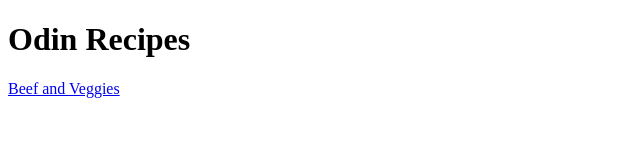
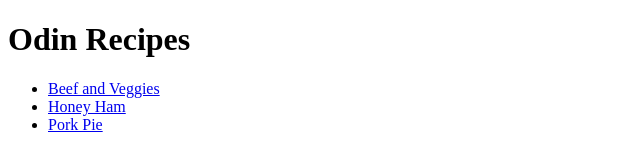
Before and after one commit to btjo/odin-recipes, a plain HTML site: page index.html in a window 1280 px wide. Shown: the whole page, without its empty margins (0-640 px from the left). Drawn offline with Linux system fonts and the light colour scheme.

Commit message:
Add recipe links

```diff
--- a/index.html
+++ b/index.html
@@ -6,6 +6,11 @@
 </head>
 <body>
     <h1>Odin Recipes</h1>
-    <a href="./recipes/beef-veggies.html">Beef and Veggies</a>
+    <ul>
+        <li><a href="./recipes/beef-veggies.html">Beef and Veggies</a></li>
+        <li><a href="./recipes/honey-ham.html">Honey Ham</a></li>
+        <li><a href="./recipes/pork-pie.html">Pork Pie</a></li>
+    </ul>
+
 </body>
 </html>
```
